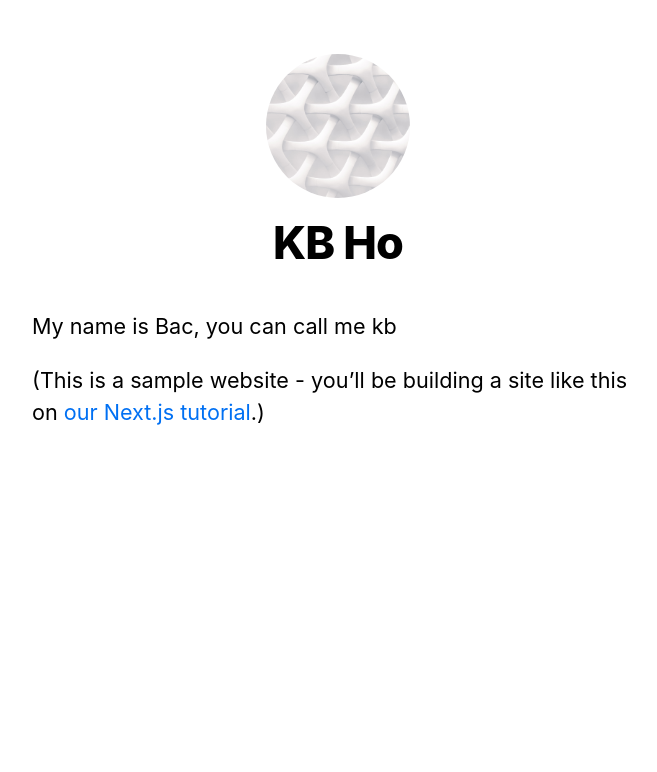
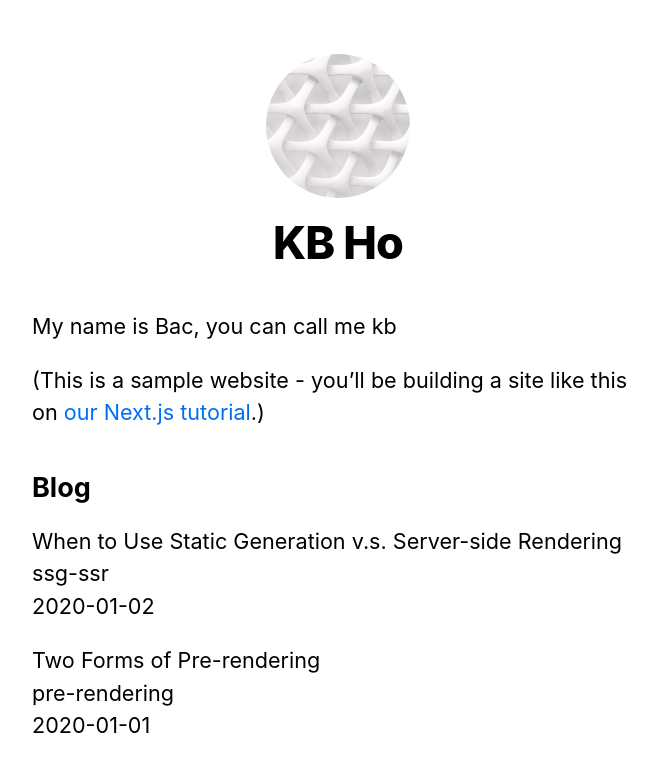
Before and after one commit to khacbac/nextjs-blog, a Next.js app: page / in a window 1280 px wide. Shown: the top 772 px of the page, without its empty margins (302-959 px from the left). Built offline with nearby package versions, Linux system fonts and the light colour scheme.

Commit message:
pre-render, data fetching

```diff
--- /dev/null
+++ b/lib/posts.js
@@ -0,0 +1,35 @@
+import fs from "fs";
+import path from "path";
+import matter from "gray-matter";
+
+const postsDirectory = path.join(process.cwd(), "posts");
+
+export function getSortedPostsData() {
+  // Get file names under /posts
+  const fileNames = fs.readdirSync(postsDirectory);
+  const allPostsData = fileNames.map((fileName) => {
+    // Remove ".md" from file name to get id
+    const id = fileName.replace(/\.md$/, "");
+
+    // Read markdown file as string
+    const fullPath = path.join(postsDirectory, fileName);
+    const fileContents = fs.readFileSync(fullPath, "utf8");
+
+    // Use gray-matter to parse the post metadata section
+    const matterResult = matter(fileContents);
+
+    // Combine the data with the id
+    return {
+      id,
+      ...matterResult.data,
+    };
+  });
+  // Sort posts by date
+  return allPostsData.sort((a, b) => {
+    if (a.date < b.date) {
+      return 1;
+    } else {
+      return -1;
+    }
+  });
+}
--- a/package.json
+++ b/package.json
@@ -6,6 +6,7 @@
     "start": "next start"
   },
   "dependencies": {
+    "gray-matter": "^4.0.3",
     "next": "latest",
     "react": "18.2.0",
     "react-dom": "18.2.0"
--- a/pages/index.js
+++ b/pages/index.js
@@ -3,8 +3,18 @@
 import utilStyles from "../styles/utils.module.css";
 
 import Link from "next/link";
+import { getSortedPostsData } from "../lib/posts";
 
-export default function Home() {
+export async function getStaticProps() {
+  const allPostsData = getSortedPostsData();
+  return {
+    props: {
+      allPostsData,
+    },
+  };
+}
+
+export default function Home({ allPostsData }) {
   return (
     <Layout home>
       <Head>
@@ -17,6 +27,21 @@
           <a href="https://nextjs.org/learn">our Next.js tutorial</a>.)
         </p>
       </section>
+
+      <section className={`${utilStyles.headingMd} ${utilStyles.padding1px}`}>
+        <h2 className={utilStyles.headingLg}>Blog</h2>
+        <ul className={utilStyles.list}>
+          {allPostsData?.map(({ id, date, title }) => (
+            <li className={utilStyles.listItem} key={id}>
+              {title}
+              <br />
+              {id}
+              <br />
+              {date}
+            </li>
+          ))}
+        </ul>
+      </section>
     </Layout>
   );
 }
--- /dev/null
+++ b/posts/pre-rendering.md
@@ -0,0 +1,11 @@
+---
+title: "Two Forms of Pre-rendering"
+date: "2020-01-01"
+---
+
+Next.js has two forms of pre-rendering: **Static Generation** and **Server-side Rendering**. The difference is in **when** it generates the HTML for a page.
+
+- **Static Generation** is the pre-rendering method that generates the HTML at **build time**. The pre-rendered HTML is then _reused_ on each request.
+- **Server-side Rendering** is the pre-rendering method that generates the HTML on **each request**.
+
+Importantly, Next.js lets you **choose** which pre-rendering form to use for each page. You can create a "hybrid" Next.js app by using Static Generation for most pages and using Server-side Rendering for others.
--- /dev/null
+++ b/posts/ssg-ssr.md
@@ -0,0 +1,19 @@
+---
+title: "When to Use Static Generation v.s. Server-side Rendering"
+date: "2020-01-02"
+---
+
+We recommend using **Static Generation** (with and without data) whenever possible because your page can be built once and served by CDN, which makes it much faster than having a server render the page on every request.
+
+You can use Static Generation for many types of pages, including:
+
+- Marketing pages
+- Blog posts
+- E-commerce product listings
+- Help and documentation
+
+You should ask yourself: "Can I pre-render this page **ahead** of a user's request?" If the answer is yes, then you should choose Static Generation.
+
+On the other hand, Static Generation is **not** a good idea if you cannot pre-render a page ahead of a user's request. Maybe your page shows frequently updated data, and the page content changes on every request.
+
+In that case, you can use **Server-Side Rendering**. It will be slower, but the pre-rendered page will always be up-to-date. Or you can skip pre-rendering and use client-side JavaScript to populate data.
```
Also changed, not shown: 1 other file (tests, documents, lock files or other folders).
